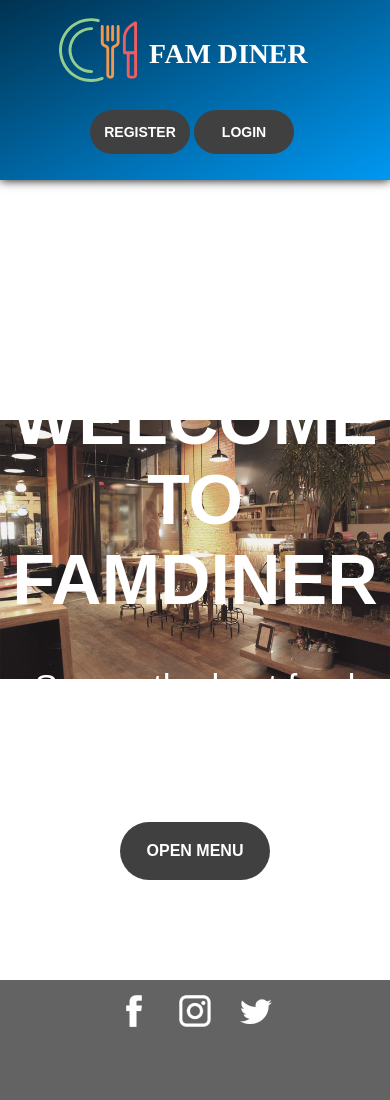
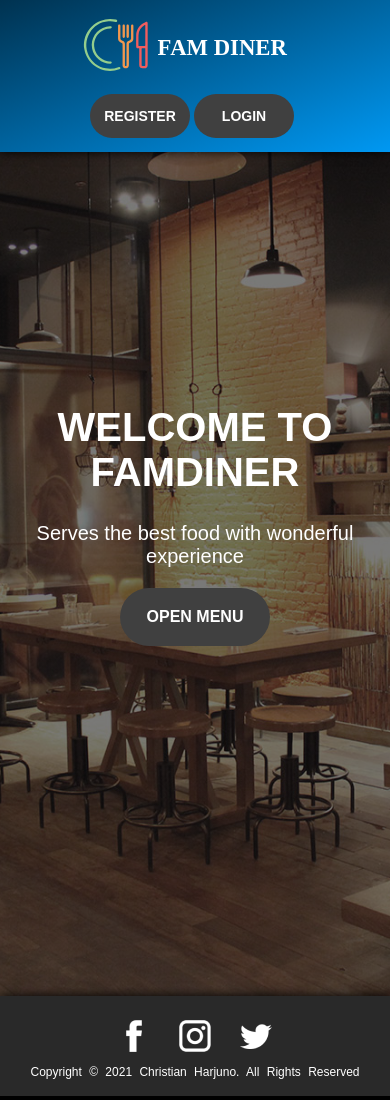
Before and after one commit to SorataBaka/AMJS-1-Assignment-HTML-CSS-Javascript, a plain HTML site: page index.html in a window 390 px wide. Drawn offline with Linux system fonts and the light colour scheme.

Commit message:
Fixed issue with scaling and added changed footer alignment

```diff
--- a/index.html
+++ b/index.html
@@ -27,10 +27,8 @@
     <div class="body-content">
       <h1 class="body-text-header">WELCOME TO FAMDINER</h1>
       <p class="body-text-paragraph">Serves the best food with wonderful experience</p>
-      <a href="./menu"><button class="menu-button">OPEN MENU</button></a>
+      <a href="./menu.html"><button class="menu-button">OPEN MENU</button></a>
     </div>
-
-
   </div>
 
 
@@ -40,6 +38,7 @@
       <img class="social-image" src="./assets/instagram.png" alt="Instagram Logo">
       <img class="social-image" src="./assets/twitter.png" alt="Twitter Logo">
     </div>
+    <p class="copyright">Copyright © 2021 Christian Harjuno. All Rights Reserved</p>
   </div>
 </body>
 </html>
--- a/styles/index.css
+++ b/styles/index.css
@@ -1,22 +1,27 @@
 body{
-  margin: 0px;
-	background-image: url("../assets/background_home.jpg");
+  margin: 0%;
+	padding: 0%;
+	height: auto;
+	background-color: black;
+	/* background-image: url("../assets/background_home.jpg");
 	background-position: center;
 	background-repeat: no-repeat;
 	background-size: 100%;
-	height: auto;
+	height: auto; */
 }
-
+html {
+	height: 100%;
+}
 /* Main header css styles */
 .header {
   background-image: linear-gradient(to bottom right, #003250 , #0098F2 );
-  height: 120px;
+  height: 90px;
   position:sticky;
 	top: 0px;
 	box-shadow: 0px 0px 10px black;
 }
 .header-logo {
-  height: 120px;
+  height: 90px;
   position: absolute;
   top: 5px;
   left: 35px;
@@ -24,7 +29,7 @@ body{
 .button-group {
   position: absolute;
   right: 30px;
-  top: 35px;
+  top: 24px;
   width: 210px;
 	height: auto;
 }
@@ -62,32 +67,20 @@ body{
 .register-button:hover {
 	background-color:black;
 }
-
-
-
-
 /* Main body css styles */
 .main-body {
 	display: block;
-	margin-left: auto;
-	margin-right: auto;
-	align-items: center;
 	text-align: center;
-	margin-top: 200px;
-	height: 600px;
+	height: 100vh;
+	background-image: linear-gradient(rgba(0,0,0,0.5), rgba(0,0,0,0.5)),url("../assets/background_home.jpg");
+	background-position: center;
+	background-repeat: no-repeat;
+	background-size: cover
 }
-/* .body-background {
-	margin-left: auto;
-	margin-right: auto;
-	width: 100%;
-	height: auto;
-	display: block;
-	overflow: hidden;
-} */
 .body-content {
 	display: block;
 	width: 100%;
-	margin-top: 0px
+	padding-top: 30vh;
 }
 .body-text-header {
 	font-family: Arial, Helvetica, sans-serif;
@@ -114,42 +107,47 @@ body{
   border: none;
   width: 150px;
 }
-
-
 /* Footer CSS styles */
 .footer {
 	display: block;
-	bottom: 0px;
-	height: 120px;
-	background-color: #636363;
+	height: 100px;
+	width: 100%;
+	background-color: #292929;
+	position: absolute;
+	text-align: center;
+	box-shadow: 0px 0px 10px black;
 }
 .logo-row {
-	text-align: center;
 	word-spacing: 25px;
 	position: relative;
-	top: 15px;
+	top: 24px;
 }
 .social-image {
 	width: auto;
 	height: auto;
 }
-@media only screen and (max-width:1106px){
-	.body-background {
-		margin-left: auto;
-		margin-right: auto;
-		width: auto;
-		height: 100%;
-		display:block;
-		overflow: hidden;
-	}
+.copyright {
+	text-align: center;
+	font-family: Arial, Helvetica, sans-serif;
+	color: white;
+	margin: 0px;
+	display: inline-block;
+	position: relative;
+	top: 30px;
+	font-size: 12px;
+	word-spacing: 4px;
 }
+
+
 @media only screen and (max-width:600px){
 	.header {
-		height: 180px;
+		height: auto;
 		display: static;
+		padding-bottom: 4px;
+		padding-top: 4px;
 	}
 	.header-logo {
-		height: 110px;
+		height: 90px;
 		position: static;
 		display: block;
 		margin: auto;
@@ -158,5 +156,17 @@ body{
 		position: static;
 		display: block;
 		margin: auto;
+		margin-bottom: 10px;
+	}
+	.body-text-header {
+		font-family: Arial, Helvetica, sans-serif;
+		color: white;
+		font-size: 40px;
+		margin-top: 0px;
+	}
+	.body-text-paragraph {
+		font-family: Arial, Helvetica, sans-serif;
+		color: white;
+		font-size: 20px;
 	}
 }
```
